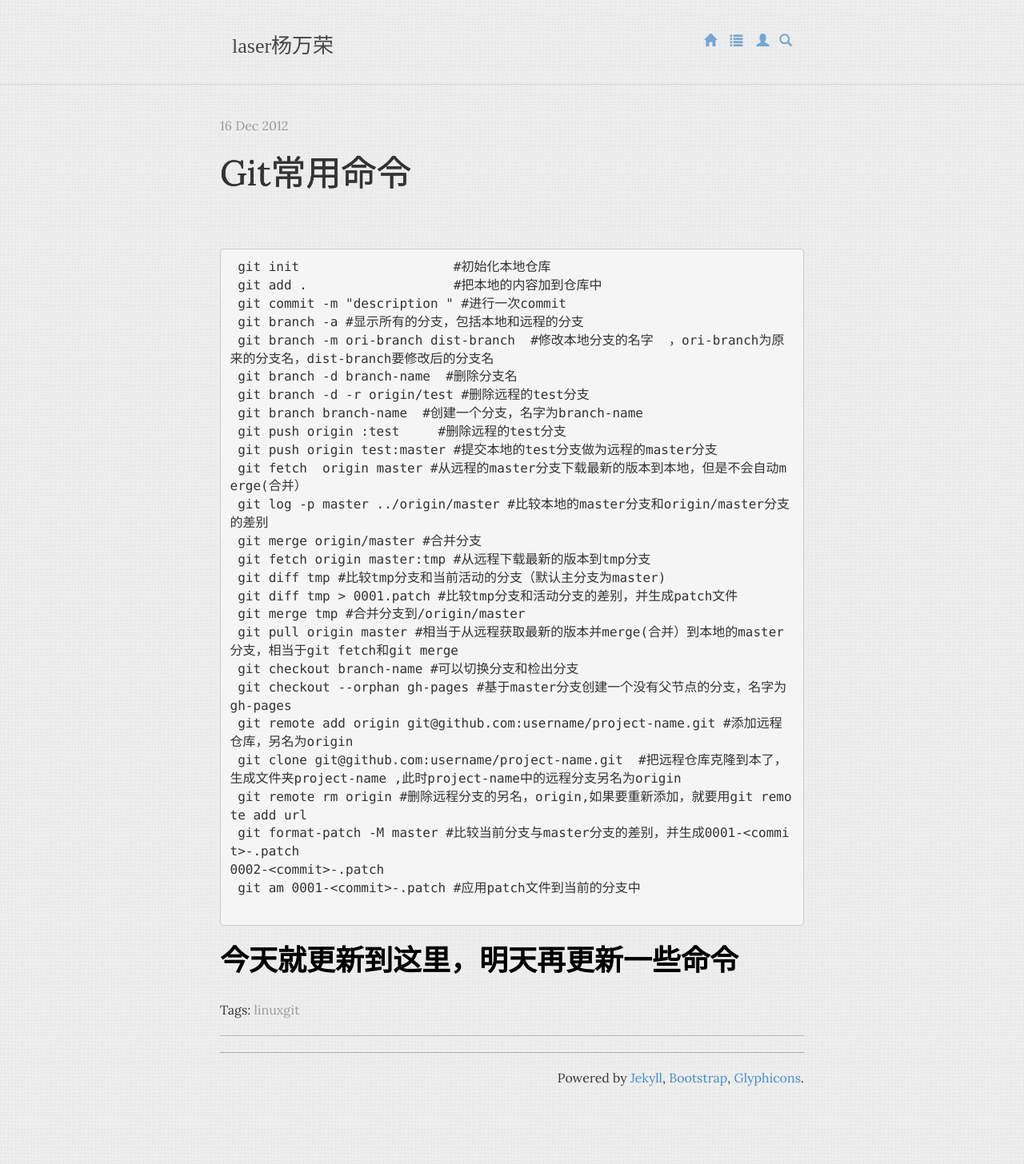
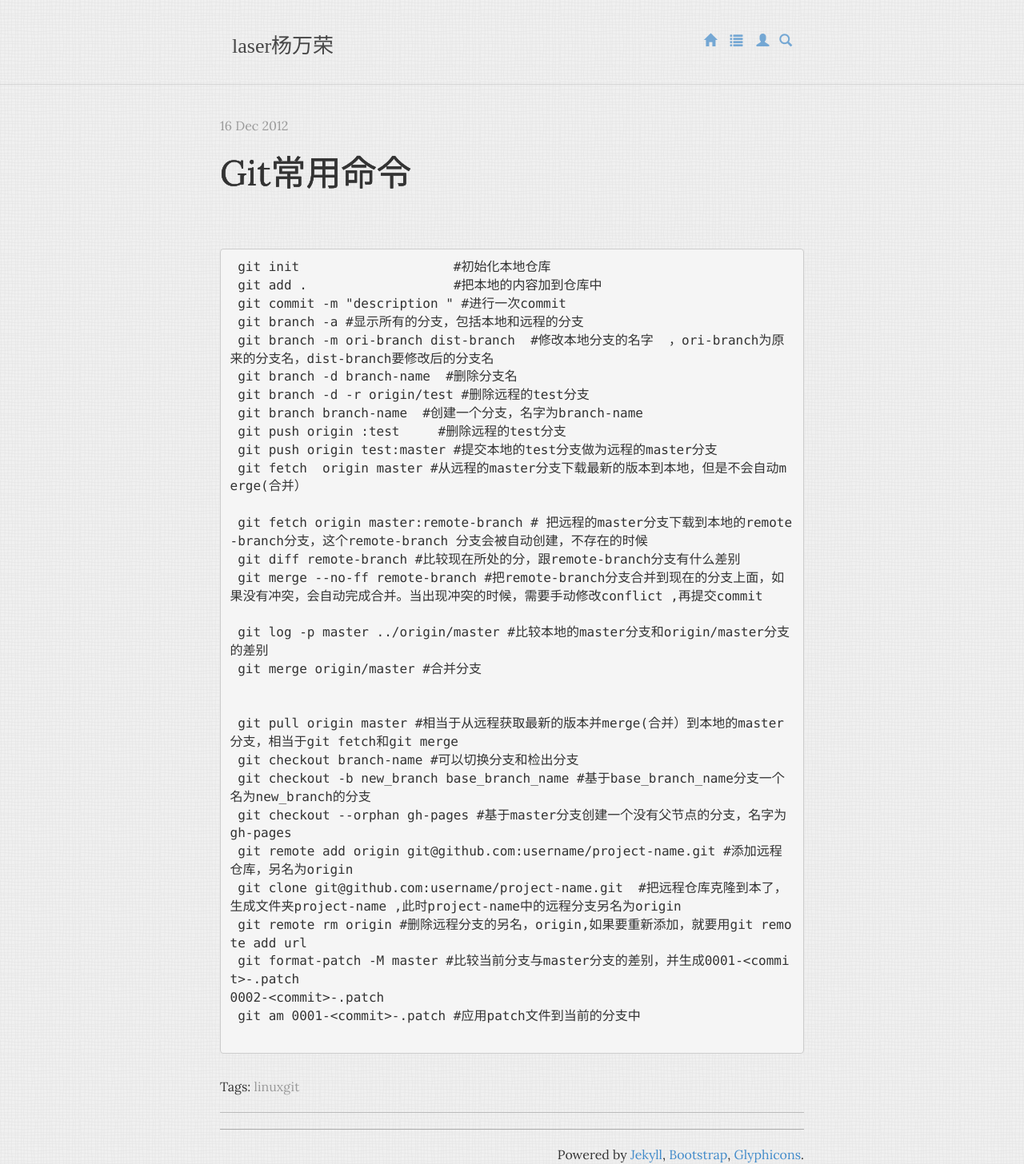
Before and after one commit to sndnvaps/sndnvaps.github.io, a Jekyll site: the page built from _posts/Linux/2012-12-16-Git-command.markdown, in a window 1280 px wide. Shown: the whole page at 80% size. Built offline with Jekyll 4.4.1, drawn with Linux system fonts in a browser that asks for light colours; Markdown is read by kramdown in place of the engine named in the settings; before the commit the page ends 1359 px from its top, so only the background shows below that.

Commit message:
update git_commands.md
Signed-off-by: sndnvaps <sndnvaps@gmail.com>

````diff
--- a/_posts/Linux/2012-12-16-Git-command.markdown
+++ b/_posts/Linux/2012-12-16-Git-command.markdown
@@ -22,14 +22,18 @@ exerpt: |-
  git push origin :test     #删除远程的test分支
  git push origin test:master #提交本地的test分支做为远程的master分支
  git fetch  origin master #从远程的master分支下载最新的版本到本地，但是不会自动merge(合并）
+
+ git fetch origin master:remote-branch # 把远程的master分支下载到本地的remote-branch分支，这个remote-branch 分支会被自动创建，不存在的时候
+ git diff remote-branch #比较现在所处的分，跟remote-branch分支有什么差别
+ git merge --no-ff remote-branch #把remote-branch分支合并到现在的分支上面，如果没有冲突，会自动完成合并。当出现冲突的时候，需要手动修改conflict ,再提交commit
+
  git log -p master ../origin/master #比较本地的master分支和origin/master分支的差别
  git merge origin/master #合并分支
- git fetch origin master:tmp #从远程下载最新的版本到tmp分支
- git diff tmp #比较tmp分支和当前活动的分支（默认主分支为master)
- git diff tmp > 0001.patch #比较tmp分支和活动分支的差别，并生成patch文件
- git merge tmp #合并分支到/origin/master
+
+
  git pull origin master #相当于从远程获取最新的版本并merge(合并）到本地的master分支，相当于git fetch和git merge
  git checkout branch-name #可以切换分支和检出分支
+ git checkout -b new_branch base_branch_name #基于base_branch_name分支一个名为new_branch的分支
  git checkout --orphan gh-pages #基于master分支创建一个没有父节点的分支，名字为gh-pages
  git remote add origin git@github.com:username/project-name.git #添加远程仓库，另名为origin
  git clone git@github.com:username/project-name.git  #把远程仓库克隆到本了，生成文件夹project-name ,此时project-name中的远程分支另名为origin
@@ -39,7 +43,3 @@ exerpt: |-
  git am 0001-<commit>-.patch #应用patch文件到当前的分支中
 
 ```
-
-
-
-##今天就更新到这里，明天再更新一些命令
````
